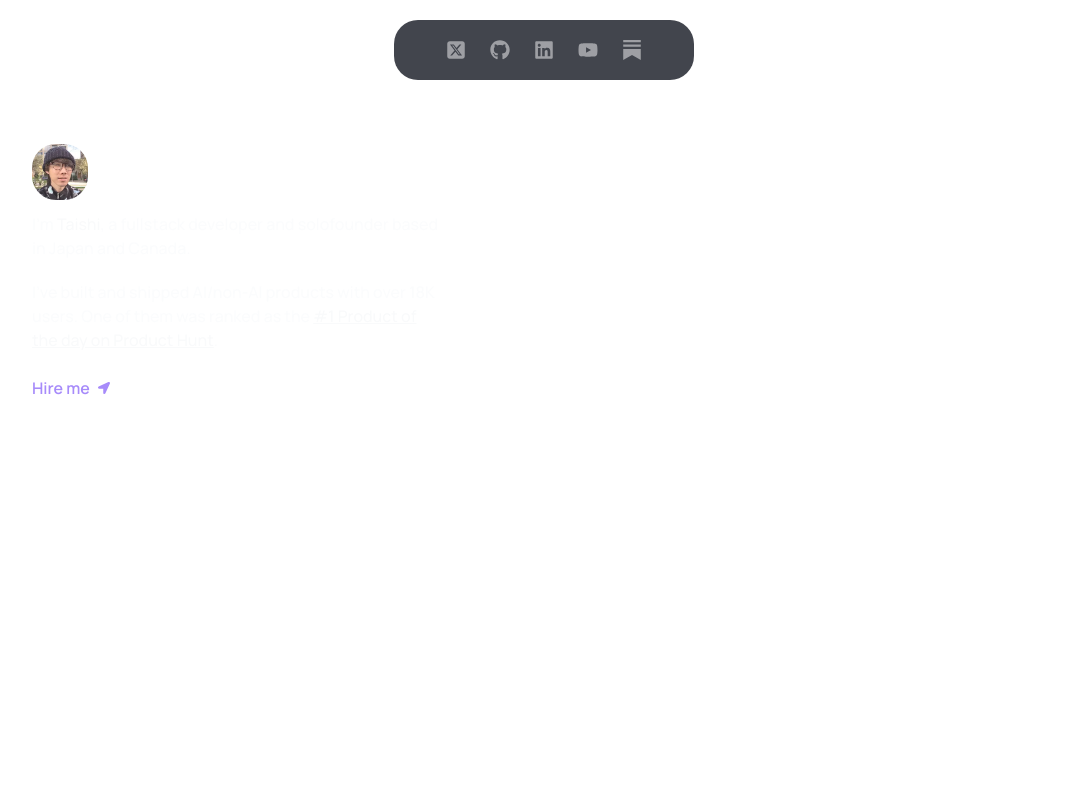
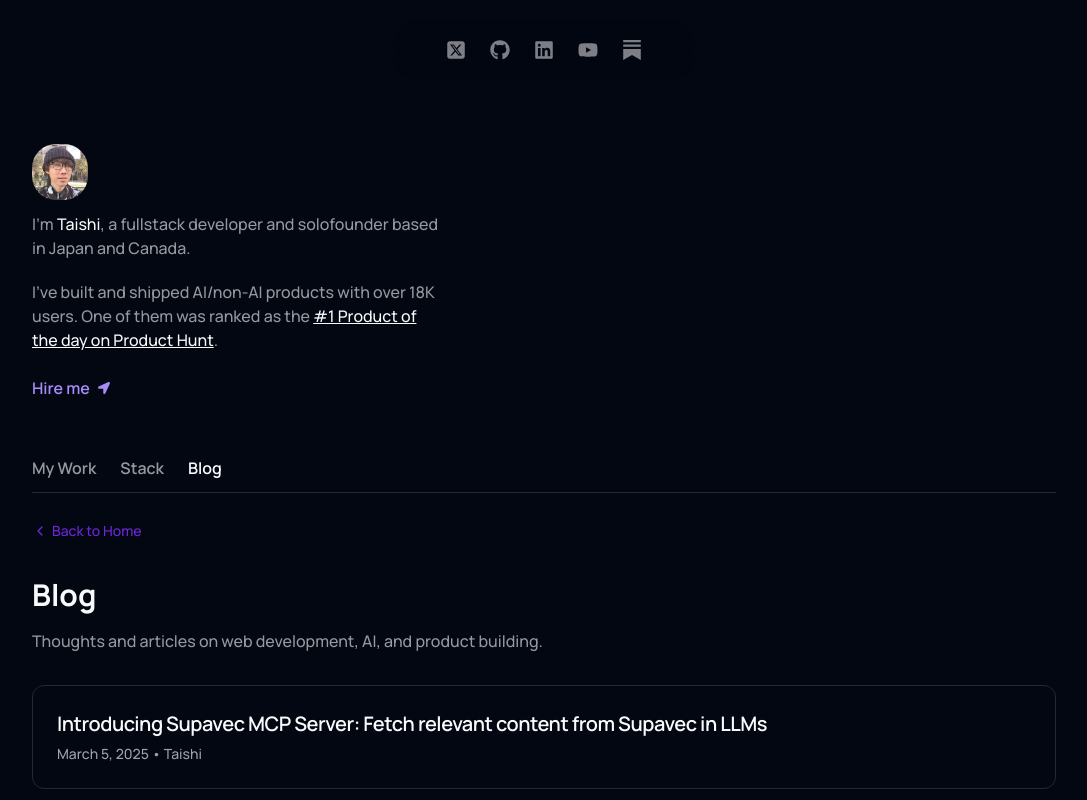
Before and after one commit to taishikato/portfolio-2, a Next.js app: page /blog in a window 1280 px wide. Before the commit this address had no page. Shown: the top 800 px of the page, without its empty margins (96-1183 px from the left). Built offline with nearby package versions, Linux system fonts and the light colour scheme.

Commit message:
Add blog layout and page with navigation and post listing

```diff
--- /dev/null
+++ b/src/app/blog/layout.tsx
@@ -0,0 +1,57 @@
+import type { Metadata } from "next";
+import Link from "next/link";
+import { ChevronLeft } from "lucide-react";
+
+export const metadata: Metadata = {
+  title: "Blog | Taishi",
+  description:
+    "Articles and thoughts on web development, AI, and product building.",
+};
+
+export default function BlogLayout({
+  children,
+}: Readonly<{
+  children: React.ReactNode;
+}>) {
+  return (
+    <section>
+      <div className="flex justify-start border-b w-full pb-3 mb-7 gap-x-3">
+        <Link
+          href="/"
+          className="text-secondary-foreground/60 font-semibold pr-3 justify-start"
+        >
+          My Work
+        </Link>
+        <Link
+          href="/stack"
+          className="text-secondary-foreground/60 font-semibold pr-3 justify-start"
+        >
+          Stack
+        </Link>
+        <Link href="/blog" className="text-secondary-foreground font-semibold">
+          Blog
+        </Link>
+      </div>
+      <div className="mb-8">
+        <Link
+          href="/"
+          className="inline-flex items-center text-sm font-medium text-primary hover:underline"
+        >
+          <ChevronLeft className="mr-1 h-4 w-4" />
+          Back to Home
+        </Link>
+      </div>
+
+      <div className="mb-8">
+        <h1 className="text-3xl font-bold text-secondary-foreground mb-4">
+          Blog
+        </h1>
+        <p className="text-secondary-foreground/60">
+          Thoughts and articles on web development, AI, and product building.
+        </p>
+      </div>
+
+      {children}
+    </section>
+  );
+}
--- /dev/null
+++ b/src/app/blog/page.tsx
@@ -0,0 +1,96 @@
+import fs from "fs";
+import path from "path";
+import matter from "gray-matter";
+import Link from "next/link";
+import {
+  Card,
+  CardContent,
+  CardDescription,
+  CardHeader,
+  CardTitle,
+} from "@/components/ui/card";
+
+interface BlogPost {
+  slug: string;
+  title: string;
+  date: string;
+  excerpt: string;
+  author?: string;
+}
+
+function getBlogPosts(): BlogPost[] {
+  const postsDirectory = path.join(process.cwd(), "src/content");
+
+  if (!fs.existsSync(postsDirectory)) {
+    return [];
+  }
+
+  try {
+    const filenames = fs.readdirSync(postsDirectory);
+
+    const posts = filenames
+      .filter((filename) => filename.endsWith(".mdx"))
+      .map((filename) => {
+        const slug = filename.replace(".mdx", "");
+        const fullPath = path.join(postsDirectory, filename);
+        const fileContents = fs.readFileSync(fullPath, "utf8");
+        const { data } = matter(fileContents);
+
+        return {
+          slug,
+          title: data.title || "Untitled Post",
+          date: data.date || new Date().toISOString(),
+          excerpt: data.excerpt || "",
+          author: data.author,
+        };
+      })
+      .sort((a, b) => new Date(b.date).getTime() - new Date(a.date).getTime());
+
+    return posts;
+  } catch (error) {
+    console.error("Error reading blog posts:", error);
+    return [];
+  }
+}
+
+export default function BlogPage() {
+  const posts = getBlogPosts();
+
+  if (posts.length === 0) {
+    return (
+      <div className="text-center py-12">
+        <h2 className="text-xl font-medium mb-4">No blog posts found</h2>
+        <p className="text-secondary-foreground/60">
+          Check back soon for new content!
+        </p>
+      </div>
+    );
+  }
+
+  return (
+    <div className="grid grid-cols-1 gap-6">
+      {posts.map((post) => (
+        <Link key={post.slug} href={`/blog/${post.slug}`}>
+          <Card className="hover:border-primary transition-colors">
+            <CardHeader>
+              <CardTitle className="text-xl">{post.title}</CardTitle>
+              <CardDescription>
+                {new Date(post.date).toLocaleDateString("en-US", {
+                  year: "numeric",
+                  month: "long",
+                  day: "numeric",
+                })}
+                {post.author && ` • ${post.author}`}
+              </CardDescription>
+            </CardHeader>
+            {post.excerpt && (
+              <CardContent>
+                <p className="text-secondary-foreground/60">{post.excerpt}</p>
+              </CardContent>
+            )}
+          </Card>
+        </Link>
+      ))}
+    </div>
+  );
+}
--- a/src/app/stack/page.tsx
+++ b/src/app/stack/page.tsx
@@ -31,20 +31,27 @@
 export default function StackPage() {
   return (
     <section>
-      <div className="flex w-full">
+      <div className="flex justify-start border-b w-full pb-3 mb-7 gap-x-3">
         <Link
           href="/"
-          className="text-secondary-foreground/60 border-b pb-3 mb-7 font-semibold w-[100px]"
+          className="text-secondary-foreground/60 font-semibold pr-3 justify-start"
         >
           My Work
         </Link>
         <Link
           href="/stack"
-          className="text-secondary-foreground border-b pb-3 mb-7 font-semibold w-full"
+          className="text-secondary-foreground font-semibold pr-3 justify-start"
         >
           Stack
         </Link>
+        <Link
+          href="/blog"
+          className="text-secondary-foreground/60 font-semibold"
+        >
+          Blog
+        </Link>
       </div>
+
       <ul className="flex gap-5 flex-wrap">
         {stacks.map((stack) => {
           const { title, image, link } = stack;
--- a/src/components/my-work.tsx
+++ b/src/components/my-work.tsx
@@ -5,18 +5,24 @@
 export const MyWork = () => {
   return (
     <section>
-      <div className="flex w-full">
+      <div className="flex justify-start border-b w-full pb-3 mb-7 gap-x-3">
         <Link
           href="/"
-          className="text-secondary-foreground border-b pb-3 mb-7 font-semibold w-[100px]"
+          className="text-secondary-foreground font-semibold pr-3 justify-start"
         >
           My Work
         </Link>
         <Link
           href="/stack"
-          className="text-secondary-foreground/60 border-b pb-3 mb-7 font-semibold w-full"
+          className="text-secondary-foreground/60 font-semibold pr-3 justify-start"
         >
           Stack
+        </Link>
+        <Link
+          href="/blog"
+          className="text-secondary-foreground/60 font-semibold"
+        >
+          Blog
         </Link>
       </div>
 
```
